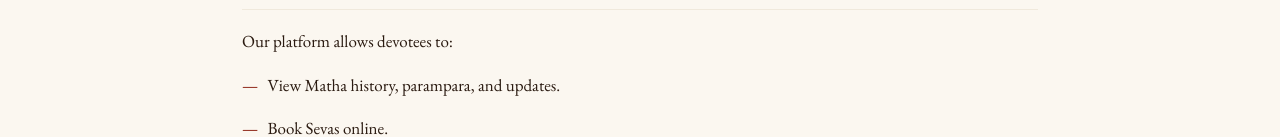
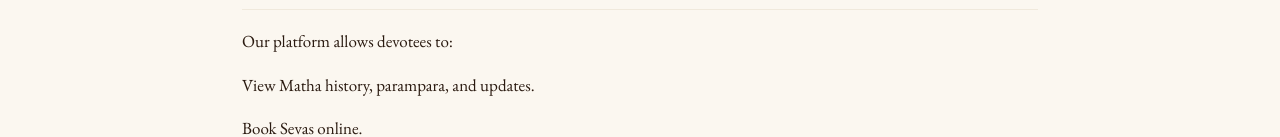
Before and after one commit to newflux/matha_website_tambihalli, a React (Vite) app: page /terms in a window 1280 px wide. Shown: the part 667-804 px from the top of the page. Built offline with nearby package versions, Linux system fonts and the light colour scheme.

Commit message:
changed contact details and some css

```diff
--- a/src/index.css
+++ b/src/index.css
@@ -372,20 +372,11 @@ img {
 }
 
 .policy-list li {
-  position: relative;
-  padding-left: 1.6rem;
   margin-bottom: 0.8rem;
   color: var(--text-body);
   line-height: 1.8;
 }
 
-.policy-list li::before {
-  content: '—';
-  position: absolute;
-  left: 0;
-  color: var(--red);
-  font-weight: 500;
-}
 
 /* ──────────────────────────────────────────
    UTILITIES & ANIMATIONS
--- a/src/pages/TermsAndConditions.tsx
+++ b/src/pages/TermsAndConditions.tsx
@@ -112,7 +112,7 @@ const TermsAndConditions: React.FC = () => {
           </p>
           <ul className="policy-list" style={{ listStyleType: 'none', paddingLeft: 0 }}>
             <li><strong>Email:</strong> srimanmadhavateertharamatha@gmail.com</li>
-            <li><strong>Phone:</strong> +91 9011397283, +91 70194 29651</li>
+            <li><strong>Phone:</strong> +91 91418 26180, +91 70194 29651</li>
             <li><strong>Address:</strong> Sri Madhava Teertha Matha, Tambihalli, Kolar, Karnataka - 563101</li>
           </ul>
         </section>
```
